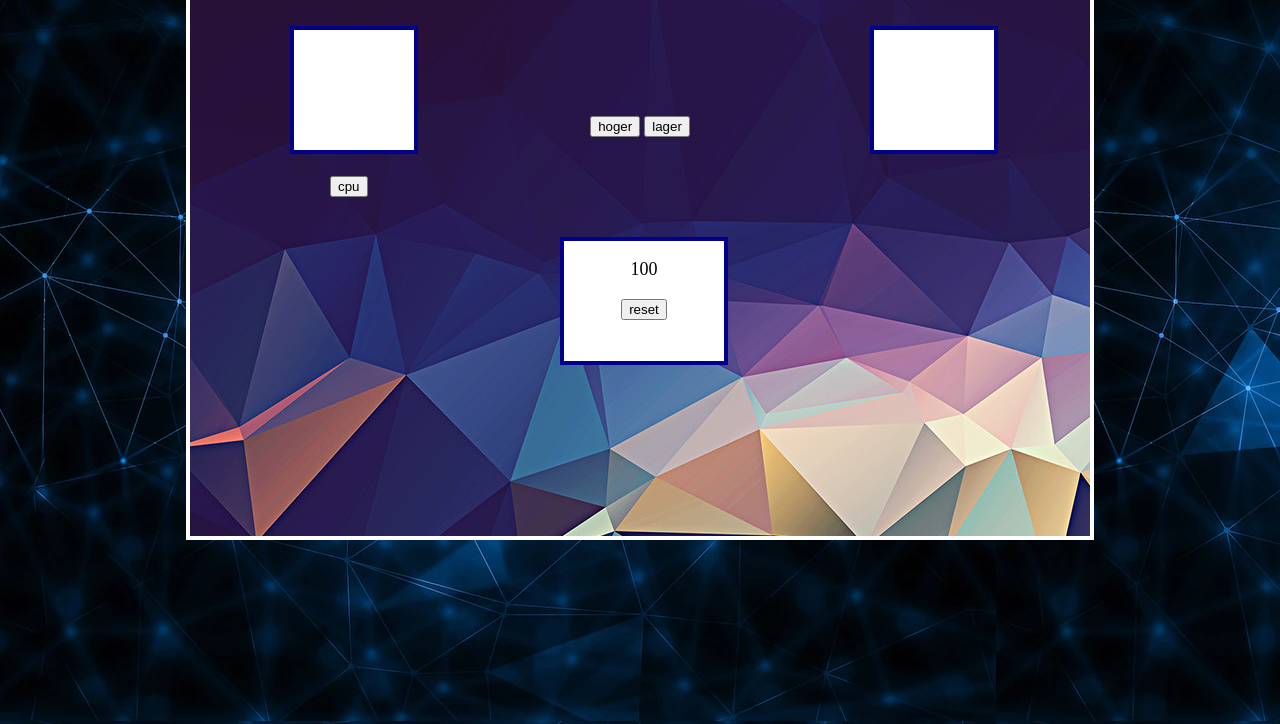
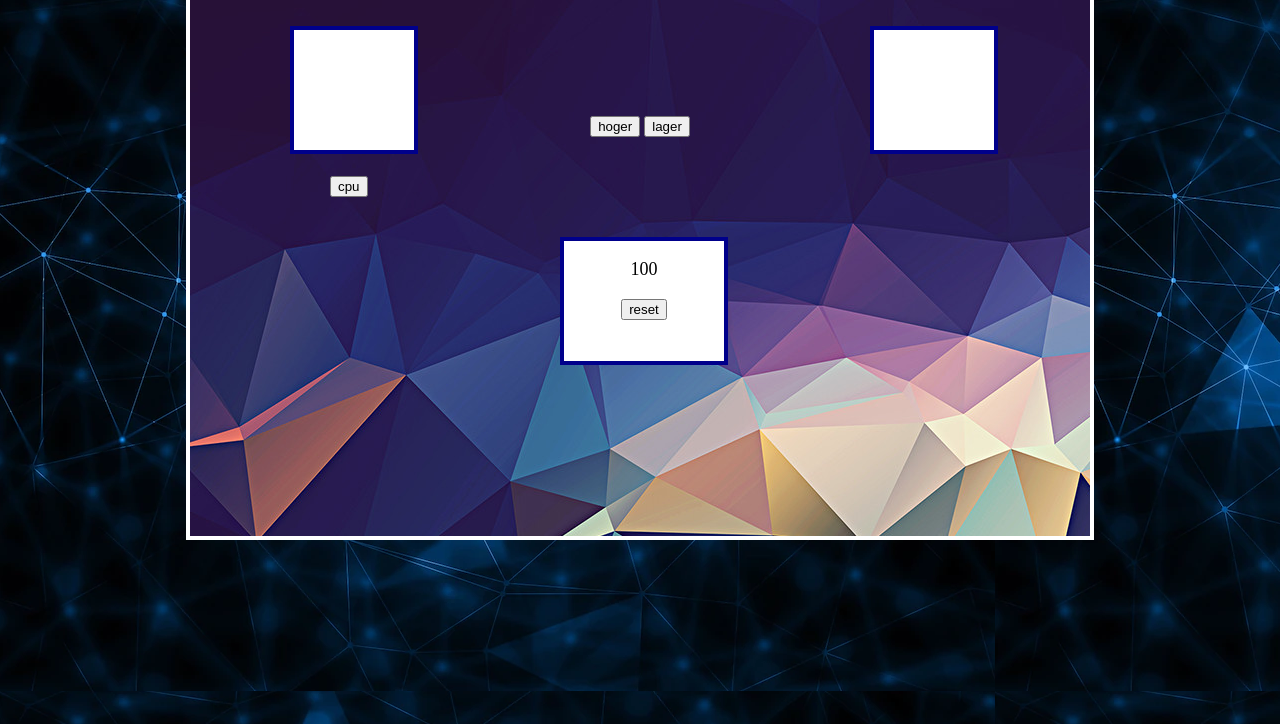
Before and after one commit to keviebokje/hoger-lager, a plain HTML site: page index.html in a window 1280 px wide. Shown: the part 76-800 px from the top of the page. Drawn offline with Linux system fonts and the light colour scheme.

Commit message:
Add files via upload

```diff
--- a/css/style.css
+++ b/css/style.css
@@ -80,5 +80,5 @@ h1 {
 }
 
 html {
-    background-image: url(/img/achtergrond\ main.webp);
+    background-image: url(/img/achtergrond\ main.png);
 }
```
Also changed, not shown: img/achtergrond main.png (added).
